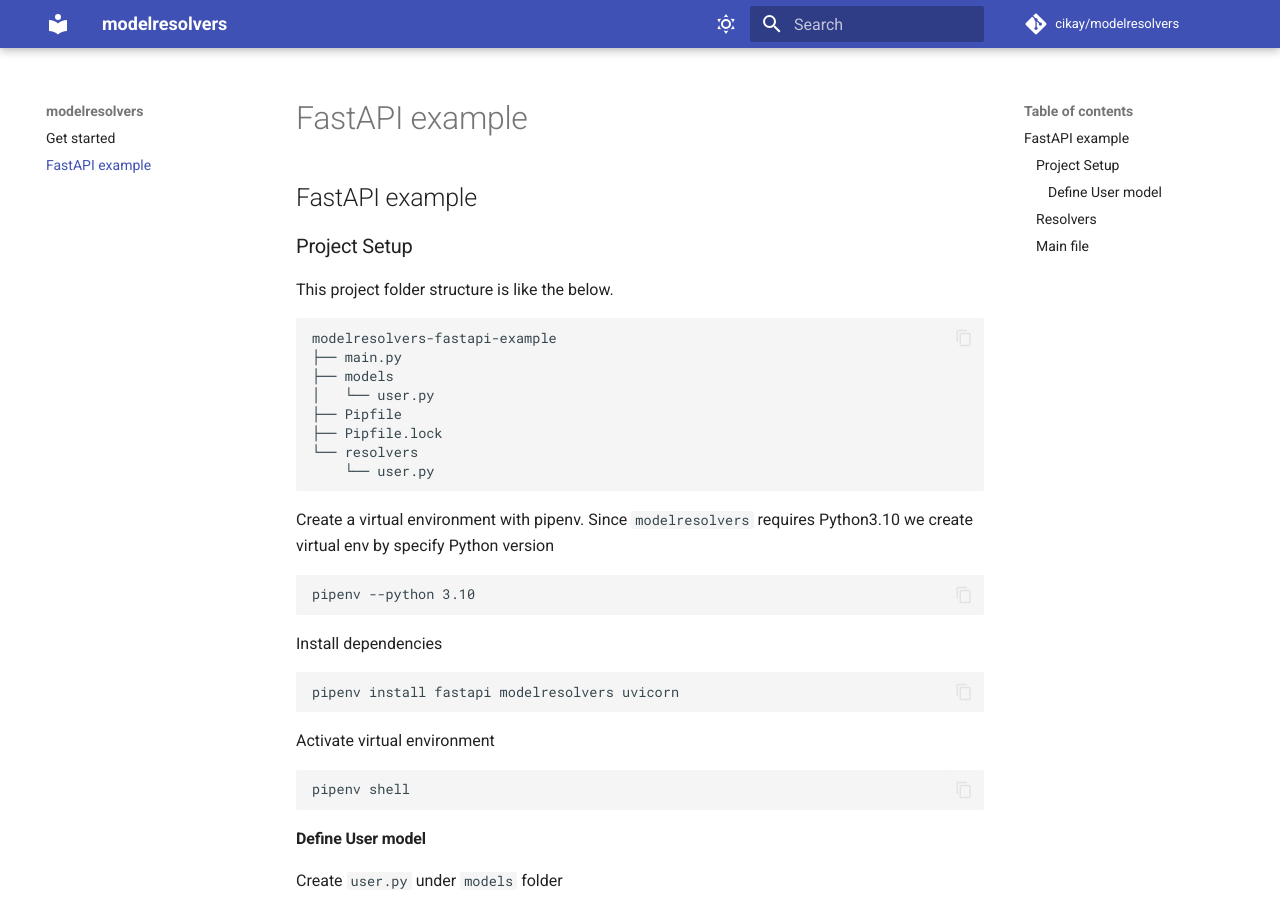
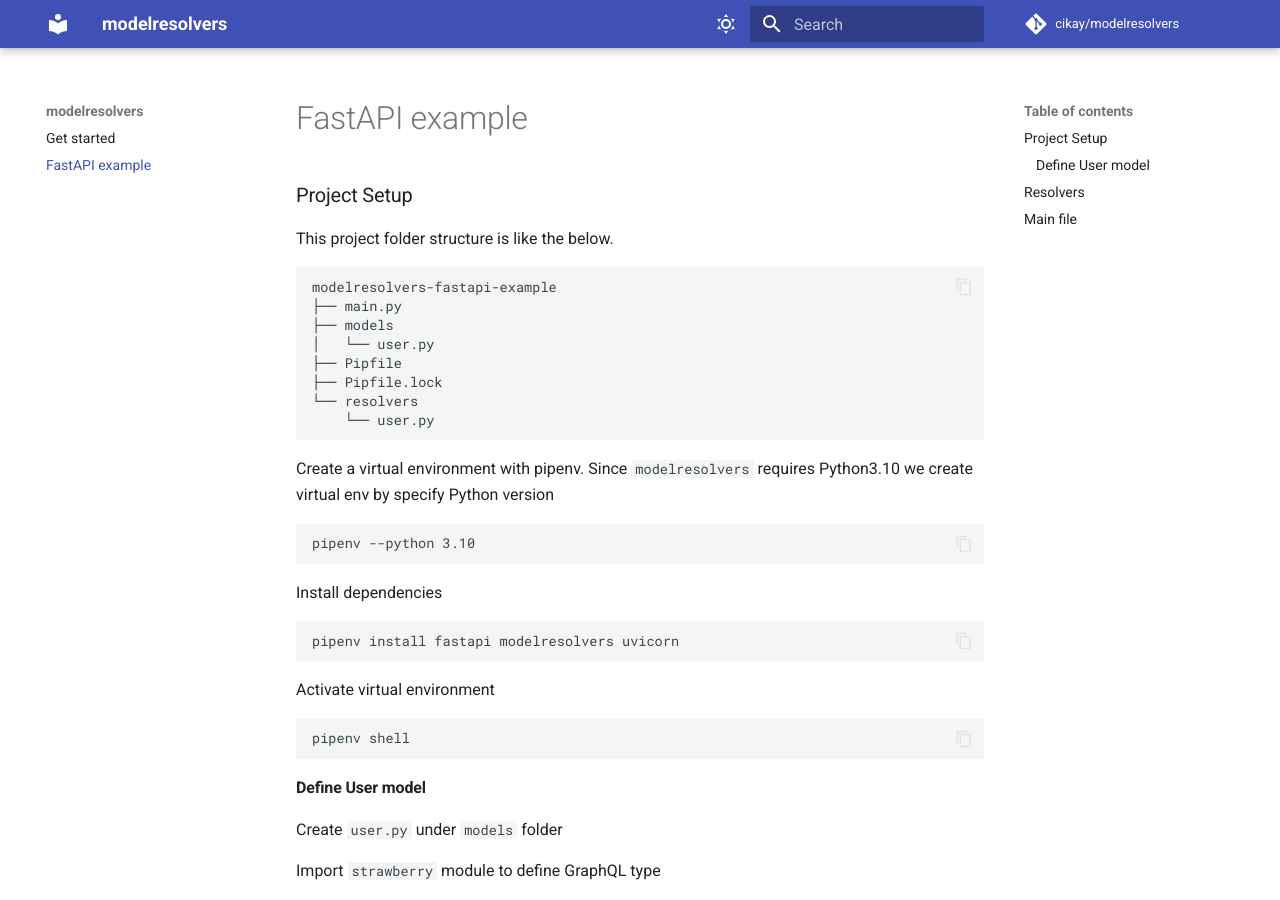
Before and after one commit to cikay/modelresolvers, an MkDocs documentation site: the page built from docs/fastapi_example.md, in a window 1280 px wide and 900 px high. Built offline with MkDocs 1.6.1 and Material for MkDocs 9.7.7, drawn with Linux system fonts in a browser that asks for light colours; comment, search, counter and statistics services are not loaded.

Commit message:
remove redundant title

```diff
--- a/docs/fastapi_example.md
+++ b/docs/fastapi_example.md
@@ -1,5 +1,3 @@
-## FastAPI example
-
 ### Project Setup
 
 This project folder structure is like the below.
```
